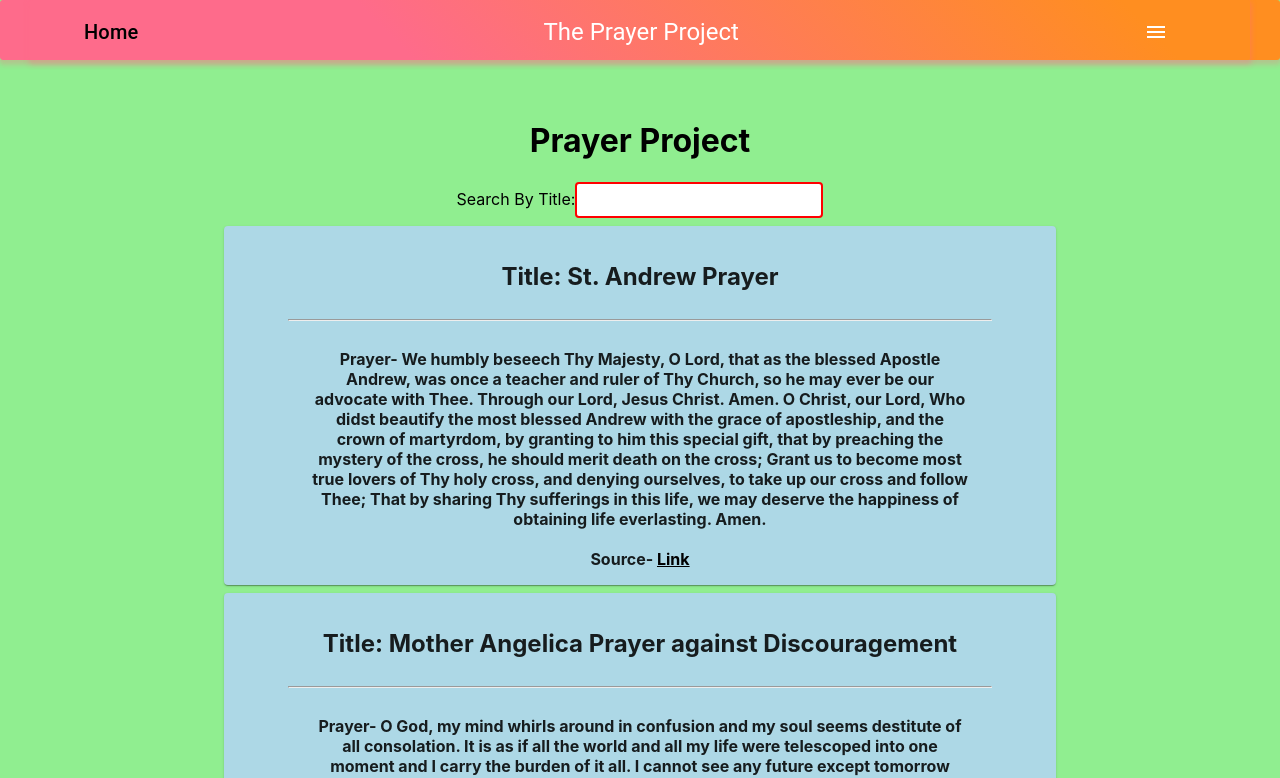
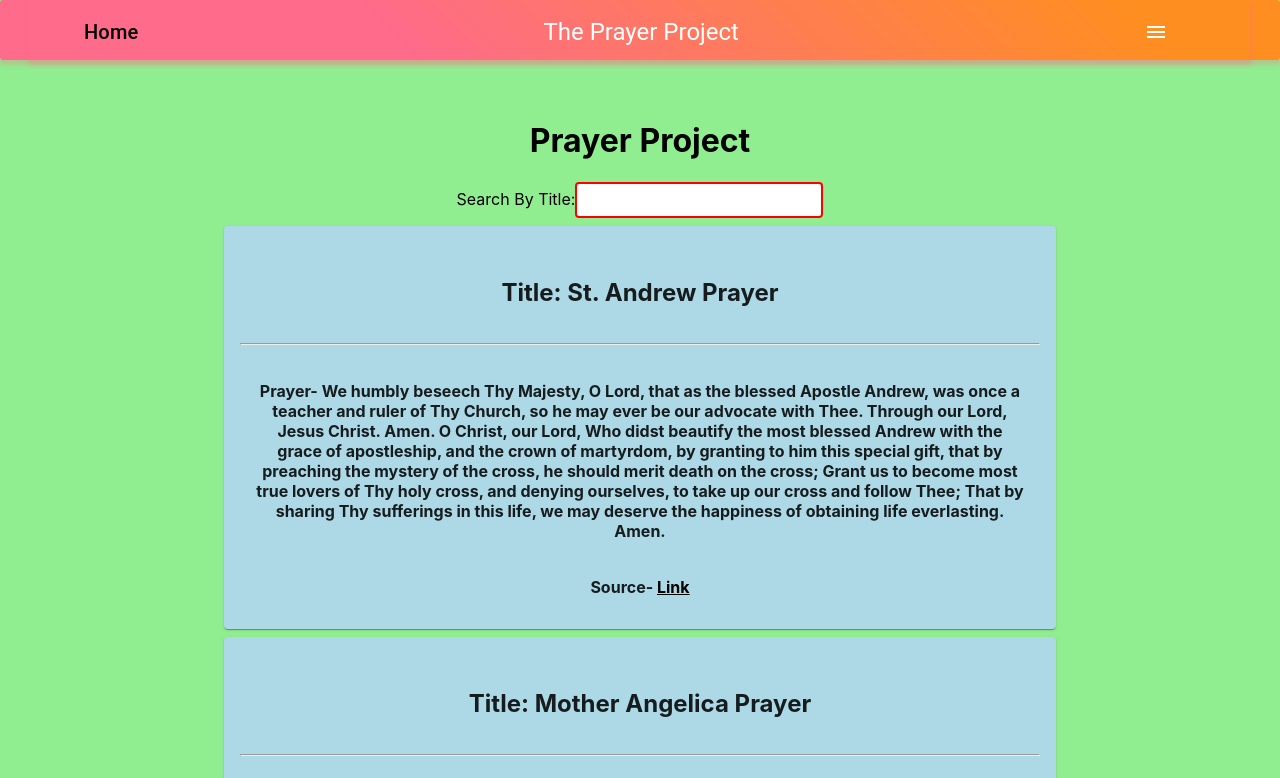
Before and after one commit to andrewjmoon/PrayerProject, a React (Create React App) app: page /prayerlist in a window 1280 px wide. Shown: the top 778 px of the page. Built offline with nearby package versions, Linux system fonts and the light colour scheme.

Commit message:
gitcommit4

```diff
--- a/src/components/posts/PrayerList.js
+++ b/src/components/posts/PrayerList.js
@@ -11,10 +11,10 @@ const useStyles = makeStyles(theme => ({
   root: {
     flexGrow: 1,
     overflow: 'hidden',
-    padding: theme.spacing(0, 3),
     alignItems: 'center',
     justifyContent: 'center',
-    textAlign: 'center'
+    textAlign: 'center',
+    display: 'block'
   },
   paper: {
     maxWidth: 800,
--- a/src/data/prayers.json
+++ b/src/data/prayers.json
@@ -9,7 +9,7 @@
   {
     "userId": 1,
     "id": 2,
-    "title": "Mother Angelica Prayer against Discouragement",
+    "title": "Mother Angelica Prayer",
     "body": "O God, my mind whirls around in confusion and my soul seems destitute of all consolation. It is as if all the world and all my life were telescoped into one moment and I carry the burden of it all. I cannot see any future except tomorrow being another today. All my yesterdays crowd around me, some accusing and some regret filled. It is like a prison with a thousand voices shouting for attention. Divine Jailor, You have the key to release my soul from the prison of discouragement. Unlock the doors and let me roam freely into the regions of Your love. Deliver me from the tyranny of my own will. Surely You take no pleasure in my soul disquieted within me, for then I am wrapped in myself: Do I hear You whisper, “Unlock the door for the key is within. I wait ready to enter and comfort you.”",
     "source": "https://churchpop.com/2019/03/27/feeling-discouraged-heres-mother-angelicas-prayer-for-strength-through-heavy-burdens/"
   },
```
